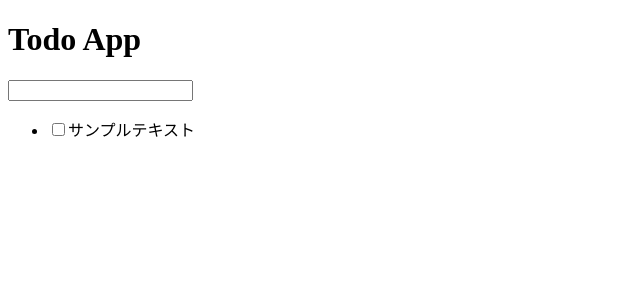
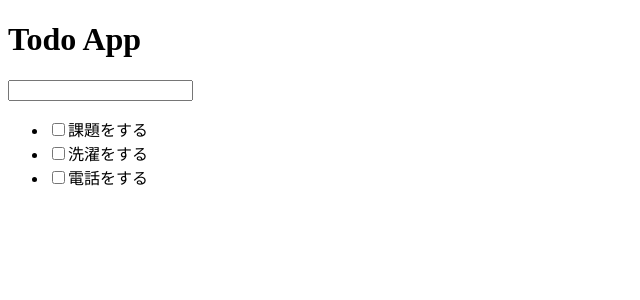
Before and after one commit to k911672/reTodoApp, a React (Create React App) app: page / in a window 1280 px wide. Shown: the top 300 px of the page, without its empty margins (0-640 px from the left). Built offline with nearby package versions, Linux system fonts and the light colour scheme.

Commit message:
Formの一部修正いたしました。

```diff
--- a/src/component/Item.js
+++ b/src/component/Item.js
@@ -1,10 +1,10 @@
 import React from 'react'
 
-const Item = () => {
+const Item = (props) => {
     return (
         <li>
             <input type='checkbox' />
-            <span>サンプルテキスト</span>
+            <span>{props.content}</span>
         </li>
     )
 }
--- a/src/component/List.js
+++ b/src/component/List.js
@@ -4,7 +4,9 @@ import Item from './Item'
 const List = () => {
     return (
         <ul>
-          <Item />
+            <Item content={'課題をする'} />
+            <Item content={'洗濯をする'} />
+            <Item content={'電話をする'} />
         </ul>
     )
 }
```
